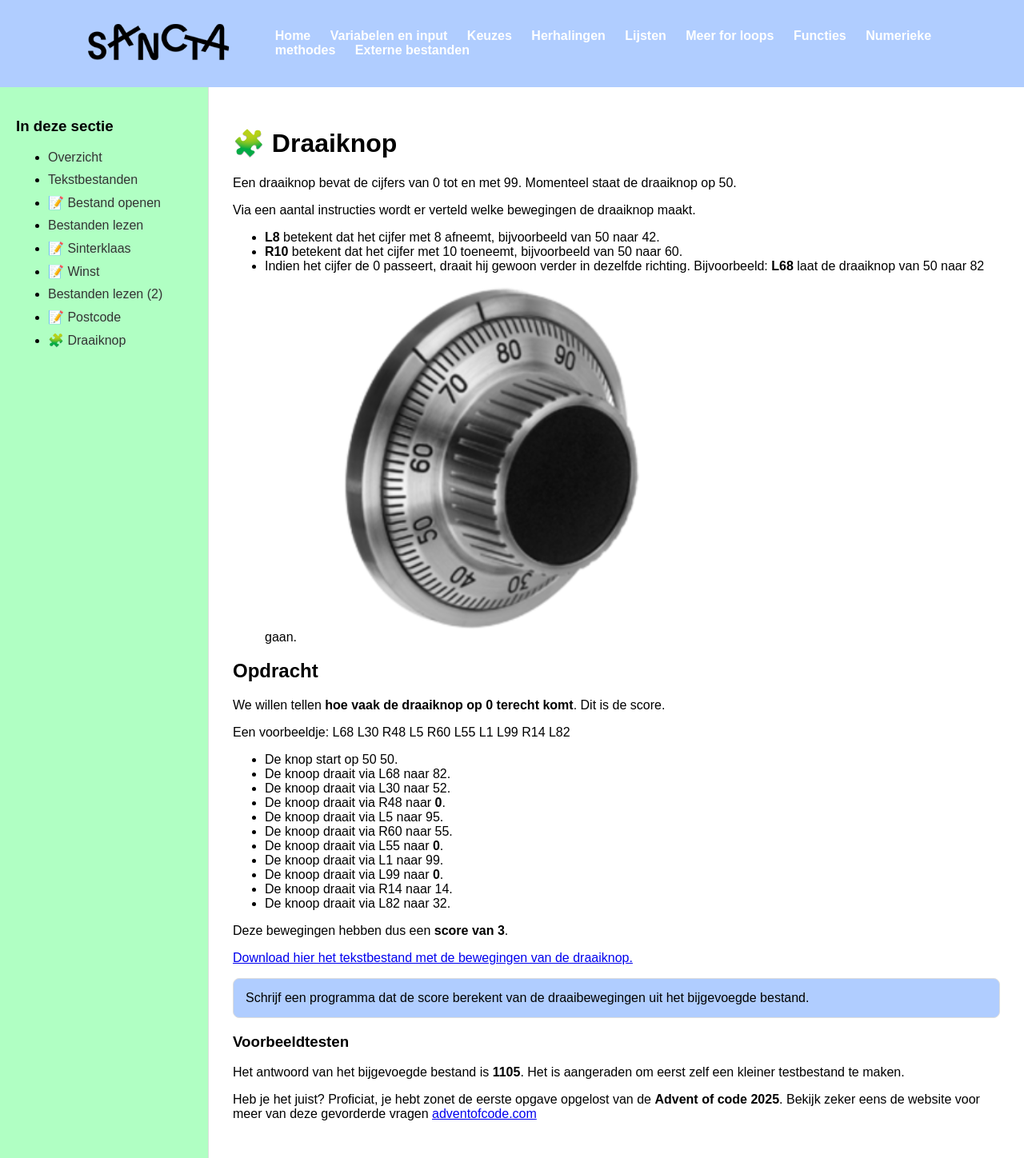
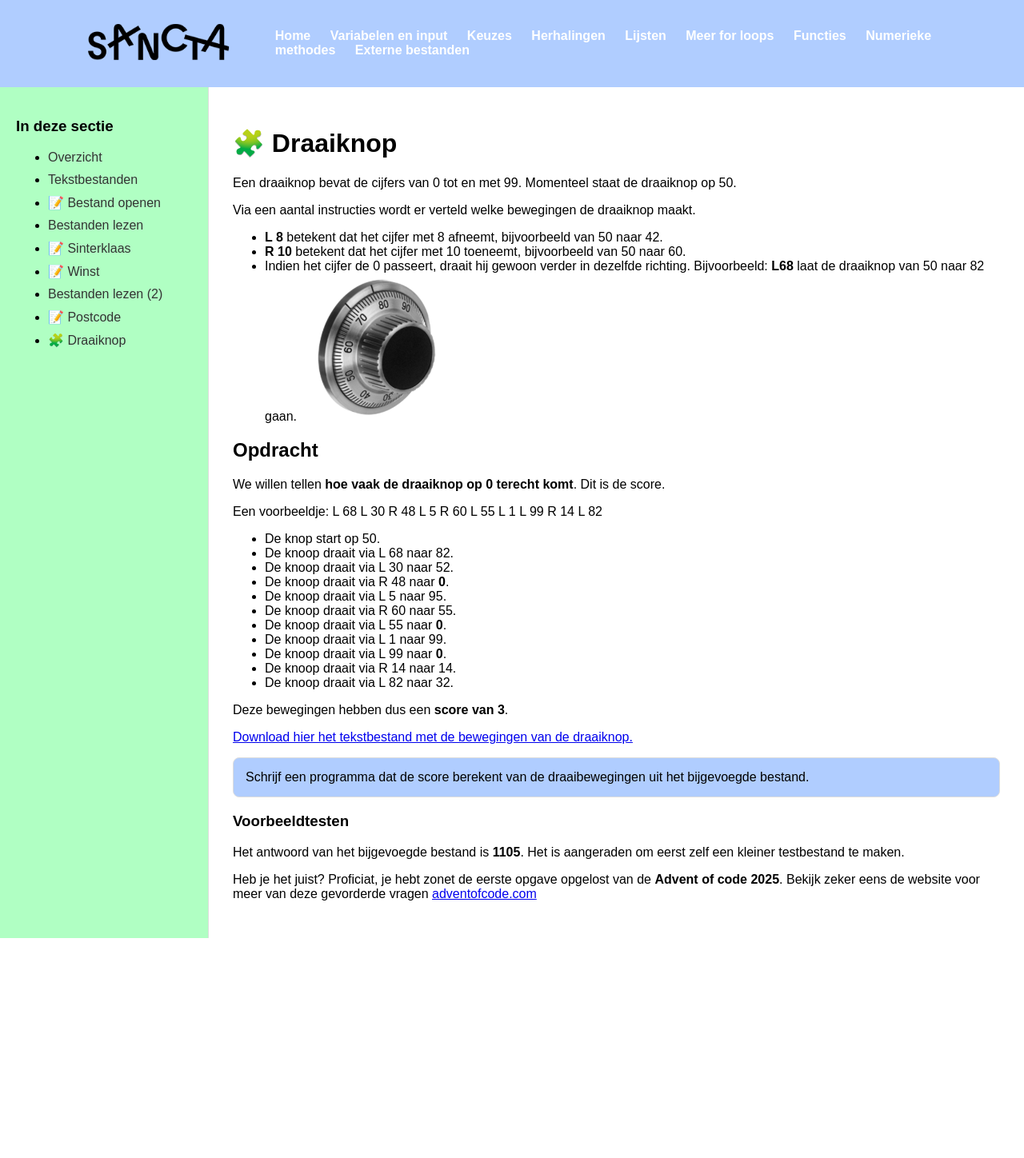
Before and after one commit to milanvandeput/milanvandeput.github.io, a Jekyll site: the page built from Externe bestanden/z7 Uitdaging draaiknop.md, in a window 1280 px wide. Shown: the whole page at 80% size. Built offline with Jekyll 4.4.1, drawn with Linux system fonts in a browser that asks for light colours; after the commit the page ends 1173 px from its top, so only the background shows below that.

Commit message:
Update z7 Uitdaging draaiknop.md

```diff
--- a/Externe bestanden/z7 Uitdaging draaiknop.md
+++ b/Externe bestanden/z7 Uitdaging draaiknop.md
@@ -9,28 +9,28 @@ Een draaiknop bevat de cijfers van 0 tot en met 99. Momenteel staat de draaiknop
 
 Via een aantal instructies wordt er verteld welke bewegingen de draaiknop maakt.
 
-- **L8** betekent dat het cijfer met 8 afneemt, bijvoorbeeld van 50 naar 42.
-- **R10** betekent dat het cijfer met 10 toeneemt, bijvoorbeeld van 50 naar 60.
+- **L 8** betekent dat het cijfer met 8 afneemt, bijvoorbeeld van 50 naar 42.
+- **R 10** betekent dat het cijfer met 10 toeneemt, bijvoorbeeld van 50 naar 60.
 - Indien het cijfer de 0 passeert, draait hij gewoon verder in dezelfde richting. Bijvoorbeeld: **L68** laat de draaiknop van 50 naar 82 gaan.
-<img src="/assets/images/draaiknop.png" style="width: 50%; max-width: 100%; height: auto;">
+<img src="/assets/images/draaiknop.png" style="width: 20%; max-width: 100%; height: auto;">
 
 ## Opdracht
 
 We willen tellen **hoe vaak de draaiknop op 0 terecht komt**. Dit is de score.
 
-Een voorbeeldje: L68 L30 R48 L5 R60 L55 L1 L99 R14 L82
+Een voorbeeldje: L 68  L 30  R 48  L 5  R 60  L 55  L 1  L 99  R 14  L 82
 
-- De knop start op 50 50.
-- De knoop draait via L68 naar 82.
-- De knoop draait via L30 naar 52.
-- De knoop draait via R48 naar **0**.
-- De knoop draait via L5 naar 95.
-- De knoop draait via R60 naar 55.
-- De knoop draait via L55 naar **0**.
-- De knoop draait via L1 naar 99.
-- De knoop draait via L99 naar **0**.
-- De knoop draait via R14 naar 14.
-- De knoop draait via L82 naar 32.
+- De knop start op 50.
+- De knoop draait via L 68 naar 82.
+- De knoop draait via L 30 naar 52.
+- De knoop draait via R 48 naar **0**.
+- De knoop draait via L 5 naar 95.
+- De knoop draait via R 60 naar 55.
+- De knoop draait via L 55 naar **0**.
+- De knoop draait via L 1 naar 99.
+- De knoop draait via L 99 naar **0**.
+- De knoop draait via R 14 naar 14.
+- De knoop draait via L 82 naar 32.
 
 Deze bewegingen hebben dus een **score van 3**.
 
```
